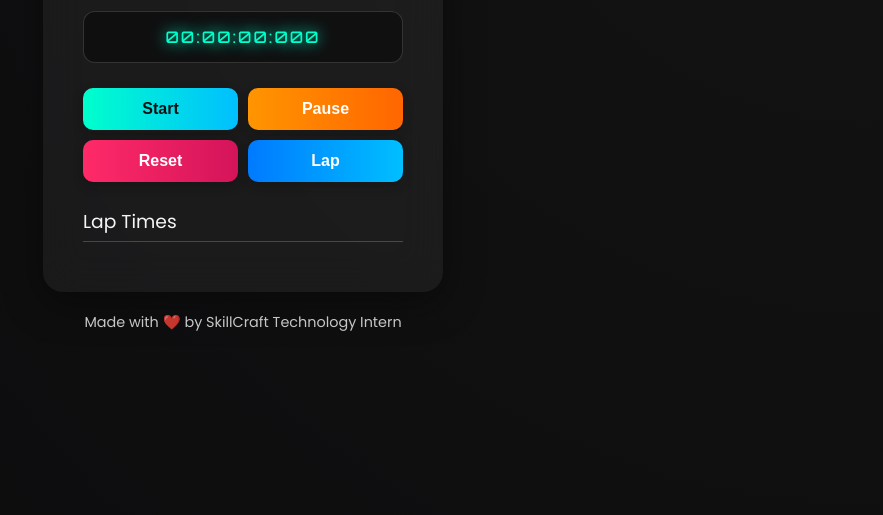
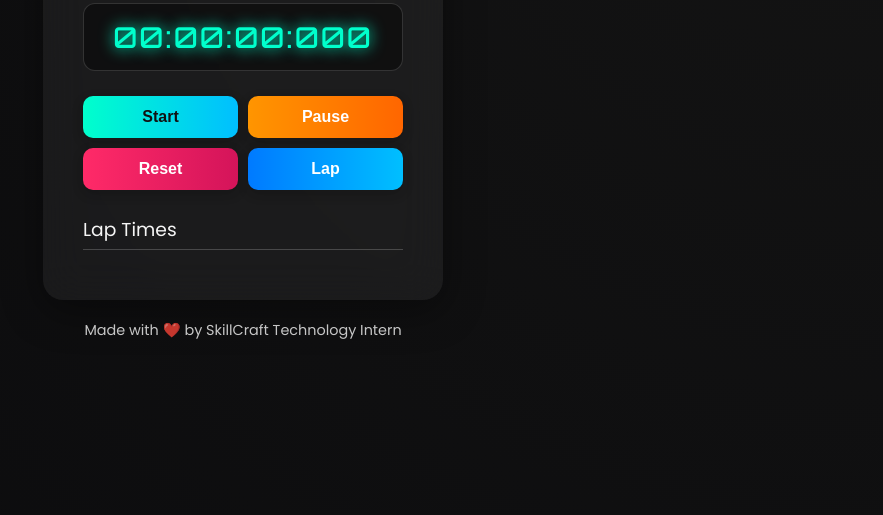
Before and after one commit to shivamkamal3379/SCT_WD_2, a plain HTML site: page index.html in a window 1280 px wide. Shown: the part 285-800 px from the top of the page, without its empty margins (397-1280 px from the left). Drawn offline with Linux system fonts and the light colour scheme.

Commit message:
theme upgraded

```diff
--- a/style.css
+++ b/style.css
@@ -52,7 +52,7 @@ h1 {
 
 .display {
   font-family: 'Orbitron', sans-serif;
-  font-size: 1.8 em;
+  font-size: 1.8em;
   background: rgba(0, 0, 0, 0.4);
   padding: 15px 25px;
   border-radius: 12px;
```
